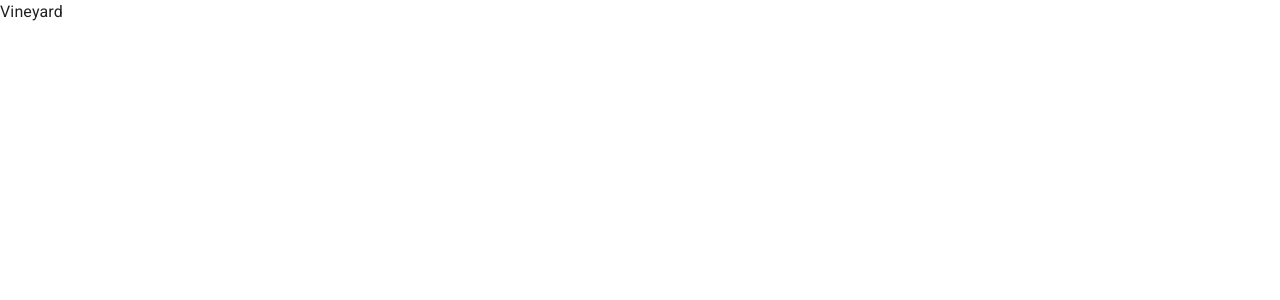
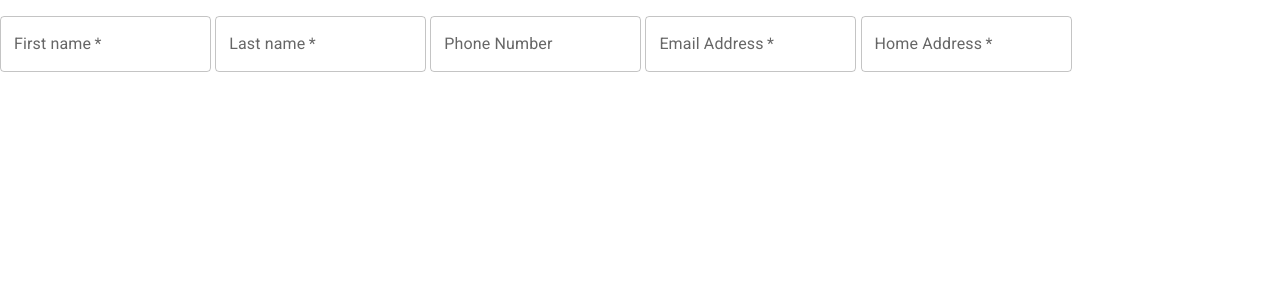
Before and after one commit to chukalicious/donfernandosvineyard, a React (Create React App) app in the folder donfernando-client/: page / in a window 1280 px wide. Shown: the top 300 px of the page. Built offline with nearby package versions, Linux system fonts and the light colour scheme.

Commit message:
added form to app.js, cxreated header, footer, navbar and signup form files

```diff
--- a/donfernando-client/src/App.js
+++ b/donfernando-client/src/App.js
@@ -1,7 +1,12 @@
 import "./App.css";
+import SignUpForm from "./components/SignupForm.js";
 
 function App() {
-  return <div>Vineyard</div>;
+  return (
+    <div>
+      <SignUpForm />{" "}
+    </div>
+  );
 }
 
 export default App;
--- /dev/null
+++ b/donfernando-client/src/components/SignupForm.js
@@ -0,0 +1,33 @@
+import Box from "@mui/material/Box";
+import TextField from "@mui/material/TextField";
+
+const SignUpForm = () => {
+  return (
+    <Box component="form">
+      <Box sx={{ paddingTop: "1rem" }}>
+        <TextField
+          required
+          id="firstName"
+          name="firstName"
+          label="First name"
+        />{" "}
+        <TextField required id="lastName" name="lastName" label="Last name" />{" "}
+        <TextField id="phoneNumber" name="phoneNumber" label="Phone Number" />{" "}
+        <TextField
+          required
+          id="emailAddress"
+          name="emailAddress"
+          label="Email Address"
+        />{" "}
+        <TextField
+          required
+          id="homeAddress"
+          name="homeAddress"
+          label="Home Address"
+        />{" "}
+      </Box>
+    </Box>
+  );
+};
+
+export default SignUpForm;
```
Also changed, not shown: donfernando-client/src/components/Footer.js (added), donfernando-client/src/components/Header.js (added), donfernando-client/src/components/Navbar.js (added).
